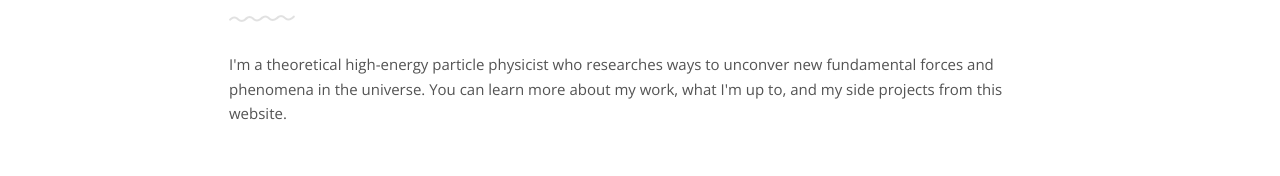
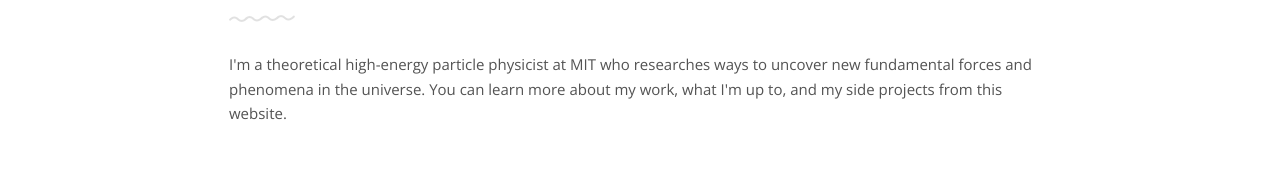
Before and after one commit to caricesarotti/cariWebsite, a plain HTML site: page index.html in a window 1280 px wide. Shown: the part 566-742 px from the top of the page. Drawn offline with nearby package versions, Linux system fonts and the light colour scheme; some packages are replaced by stand-ins of ours.

Commit message:
fixed index typo

```diff
--- a/index.html
+++ b/index.html
@@ -71,7 +71,7 @@
 		    <a href="#"><h1>Hi, I'm Cari Cesarotti</h1></a>
 		    <hr>
 		    <div class="in-content">
-		      <p>  I'm a theoretical high-energy particle physicist  who researches ways to unconver new fundamental forces and phenomena in the universe. You can learn more about my work, what I'm up to, and my side projects from this website.
+		      <p>  I'm a theoretical high-energy particle physicist at MIT who researches ways to uncover new fundamental forces and phenomena in the universe. You can learn more about my work, what I'm up to, and my side projects from this website.
 			</p>
 		      </div>
 		    </div>
```
